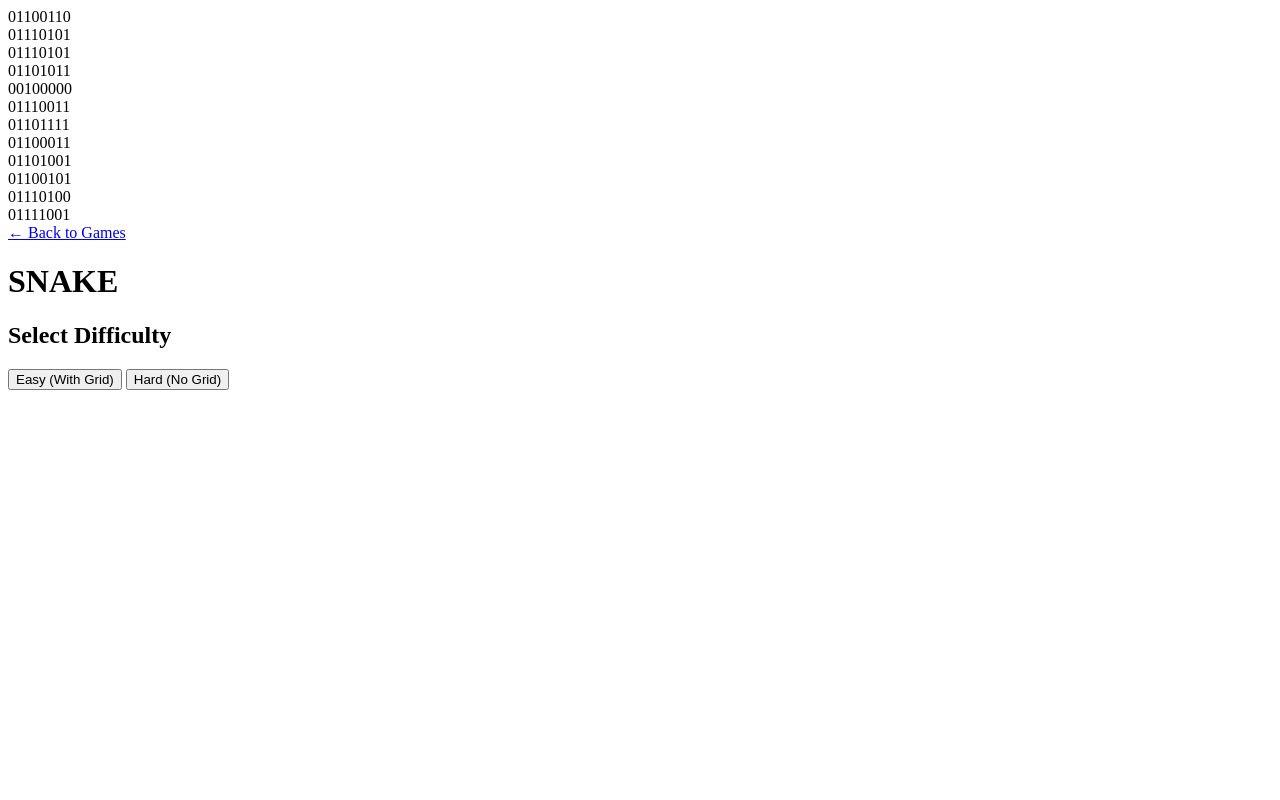
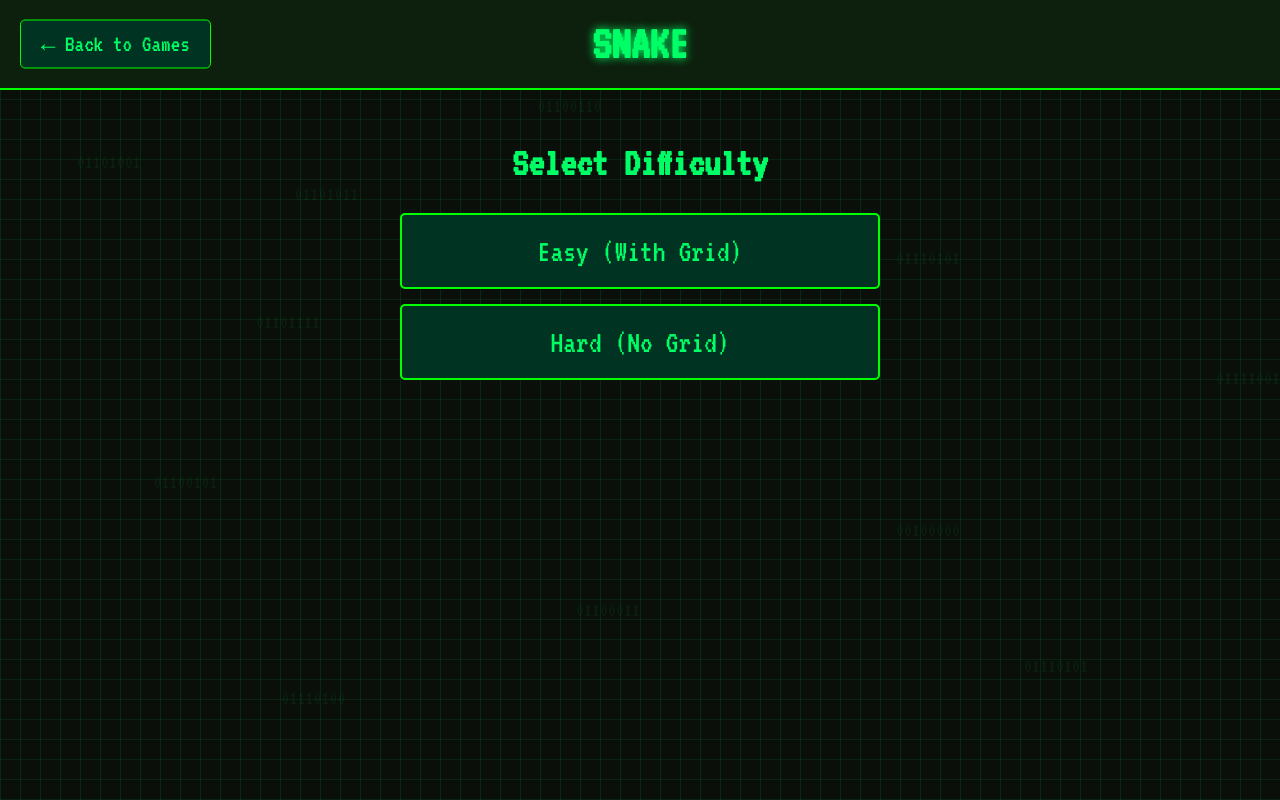
Before and after one commit to Spa22y/fsociety, a website: page public/snake.html in a window 1280 px wide. Drawn offline with Linux system fonts and the light colour scheme; the site is published under a folder, as on GitHub Pages, so addresses that start at the root find nothing.

Commit message:
Update snake.html

```diff
--- a/public/snake.html
+++ b/public/snake.html
@@ -5,7 +5,8 @@
     <meta name="viewport" content="width=device-width, initial-scale=1.0">
     <title>fxsocy | Snake - Select Difficulty</title>
 
-    <link rel="stylesheet" href="/public/snake.css">
+    <link rel="stylesheet" href="snake.css">
+    <link rel="website icon" type="png" href="avira_blog_mr.robot-fsociety.png">
     <link rel="preconnect" href="https://fonts.googleapis.com">
     <link rel="preconnect" href="https://fonts.gstatic.com" crossorigin>
     <link href="https://fonts.googleapis.com/css2?family=VT323&display=swap" rel="stylesheet">
```
